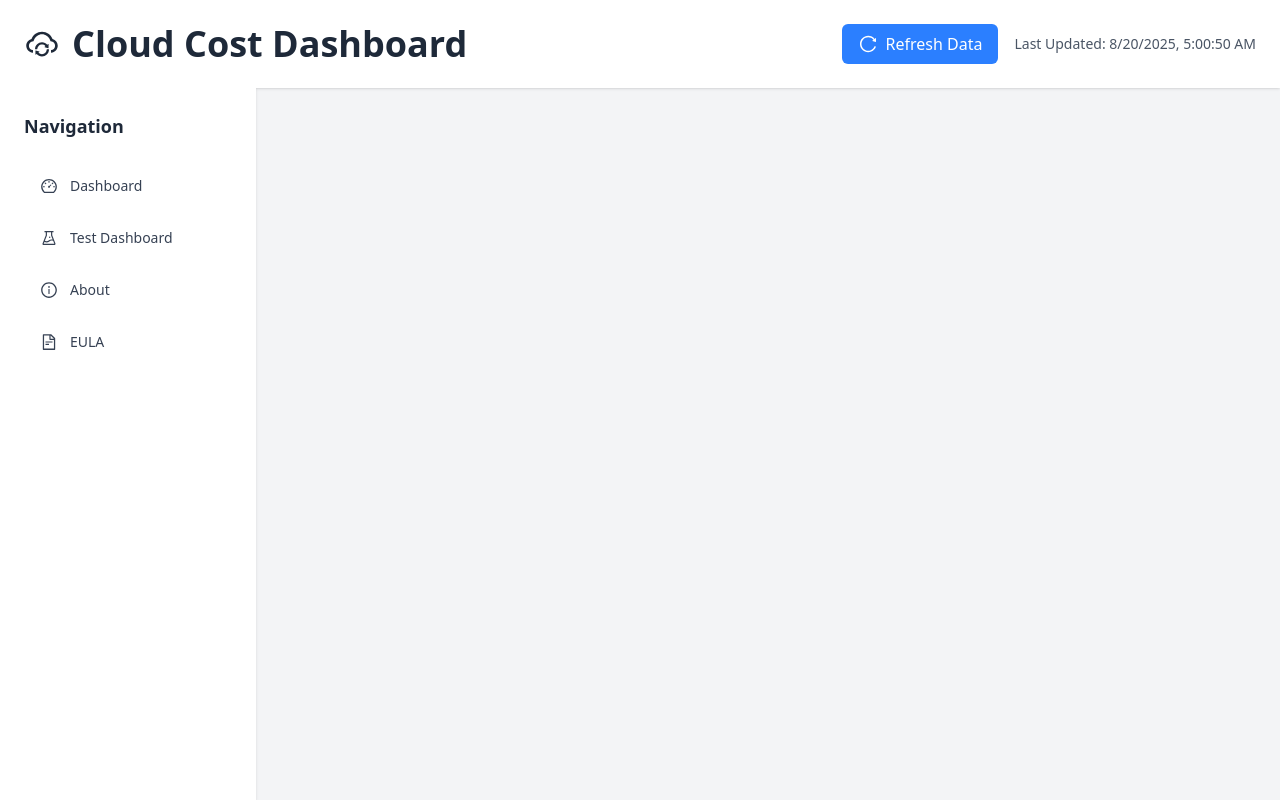
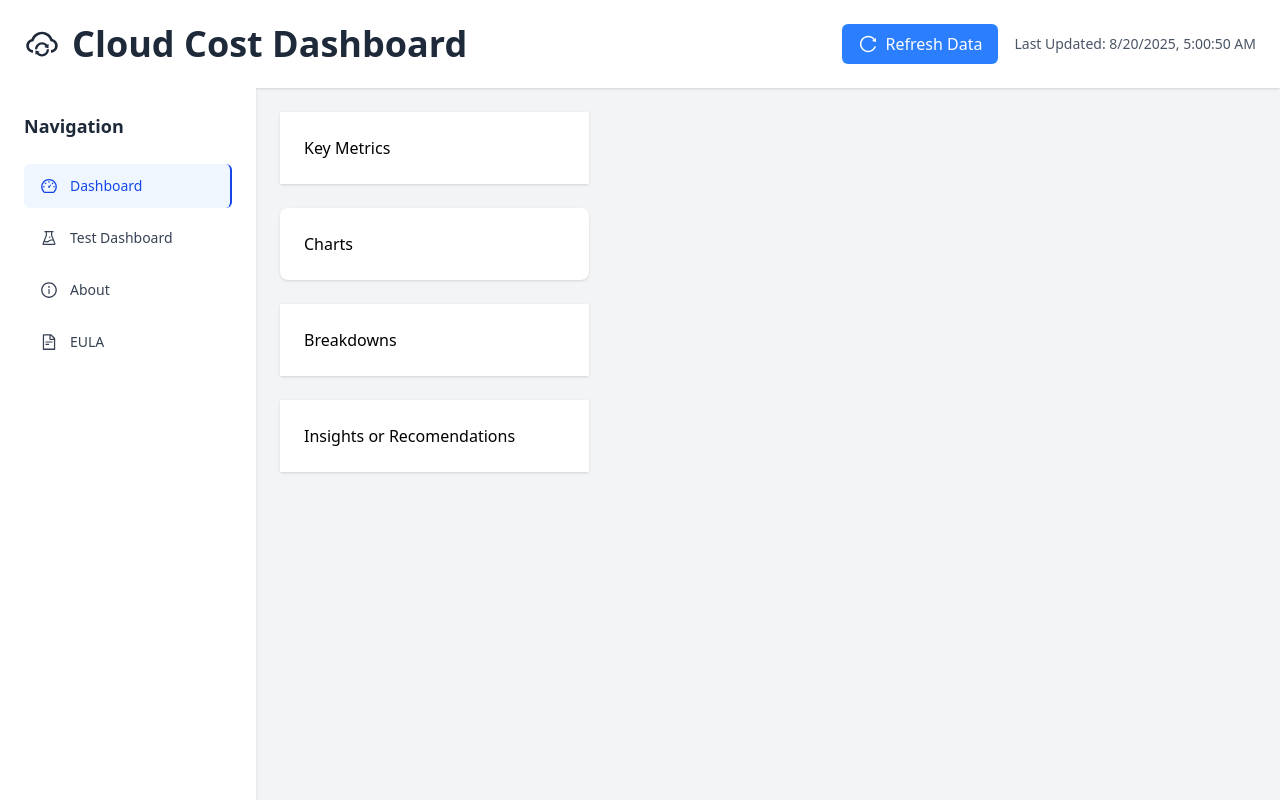
Before and after one commit to ashton-jgiles/cloud-cost-site, a React (Vite) app: page /dashboard in a window 1280 px wide. Built offline with nearby package versions, Linux system fonts and the light colour scheme.

Commit message:
chore: update paths

```diff
--- a/src/App.tsx
+++ b/src/App.tsx
@@ -16,7 +16,8 @@ const App: React.FC = () => {
           <main className='flex-1 p-6 overflow-auto'>
             <Routes>
               <Route path="/" element={<Dashboard />} />
-              <Route path="/test" element={<TestDashboard />} />
+              <Route path="/dashboard" element={<Dashboard />} />
+              <Route path="/tests" element={<TestDashboard />} />
               <Route path="/about" element={<About />} />
               <Route path="/eula" element={<EULA />} />
             </Routes>
--- a/src/components/layout/Sidebar.tsx
+++ b/src/components/layout/Sidebar.tsx
@@ -5,15 +5,15 @@ const Sidebar: React.FC = () => {
   const location = useLocation()
 
   const navigationItems = [
-    { name: 'Dashboard', path: '/', icon: AiOutlineDashboard },
-    { name: 'Test Dashboard', path: '/test', icon: AiOutlineExperiment },
+    { name: 'Dashboard', path: '/dashboard', icon: AiOutlineDashboard },
+    { name: 'Test Dashboard', path: '/tests', icon: AiOutlineExperiment },
     { name: 'About', path: '/about', icon: AiOutlineInfoCircle },
     { name: 'EULA', path: '/eula', icon: AiOutlineFileText },
   ]
 
   const isActive = (path: string) => {
-    if (path === '/') {
-      return location.pathname === '/'
+    if (path === '/dashboard') {
+      return location.pathname === '/' || location.pathname === '/dashboard'
     }
     return location.pathname.startsWith(path)
   }
```
